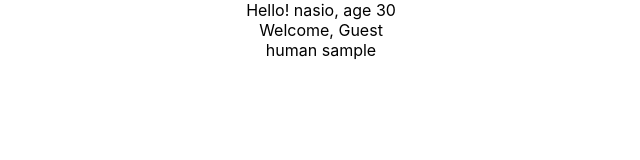
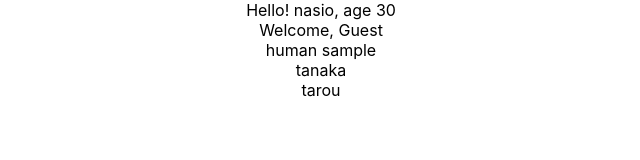
Before and after one commit to kingkazuma7/react-typescript-demo, a React (Create React App) app: page / in a window 1280 px wide. Shown: the top 160 px of the page, without its empty margins (319-959 px from the left). Built offline with nearby package versions, Linux system fonts and the light colour scheme.

Commit message:
コメントアウトとり Person

```diff
--- a/src/components/Person.tsx
+++ b/src/components/Person.tsx
@@ -10,8 +10,8 @@ export const Person = (props: personProps) => {
 
   return (
     <div>human sample
-      {/* <div>{props.name.first}</div>
-      <div>{props.name.last}</div> */}
+      <div>{props.name.first}</div>
+      <div>{props.name.last}</div>
     </div>
   )
 }
```
